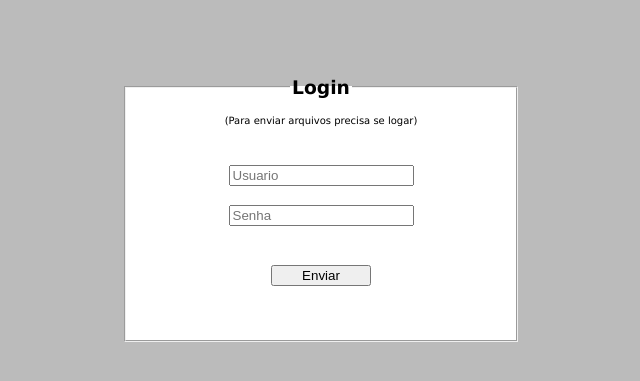
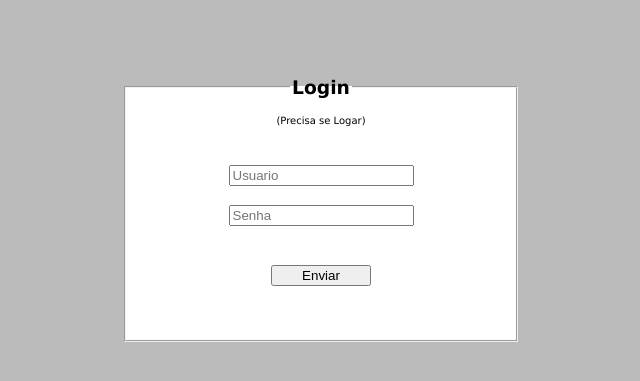
Before and after one commit to evertonmessias/php, a PHP site: page /login.php in a window 1280 px wide. Shown: the top 381 px of the page, without its empty margins (319-959 px from the left). Run offline with PHP 8.4, Linux system fonts and the light colour scheme.

Commit message:
23-02-2020_00:43:36

```diff
--- a/login.php
+++ b/login.php
@@ -13,7 +13,7 @@ echo \inicio\site();
         <legend>
             <h3>Login</h3>
         </legend><br>
-        <span class="login">(Para enviar arquivos precisa se logar)</span><br>
+        <span class="login">(Precisa se Logar)</span><br>
         <form method="POST">
             <input type="text" name="user" placeholder="Usuario"><br>
             <input type="password" name="pass" placeholder="Senha"><br>
```
